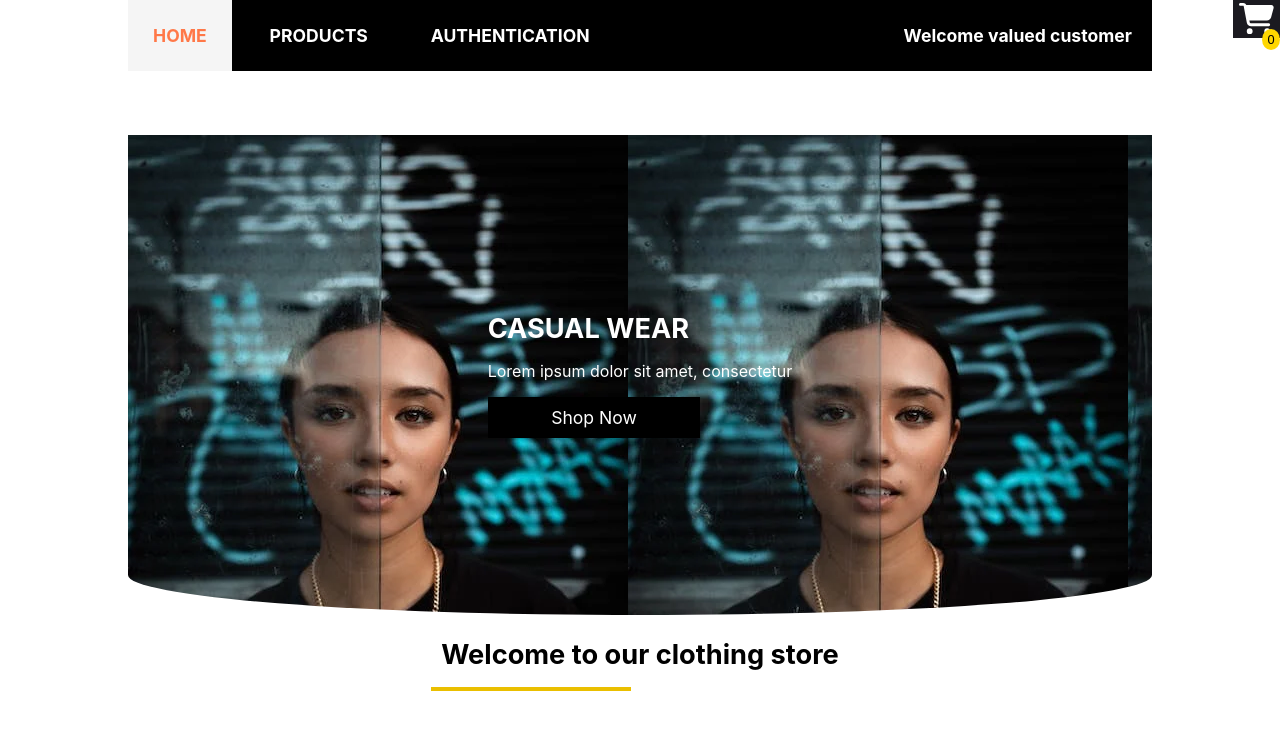
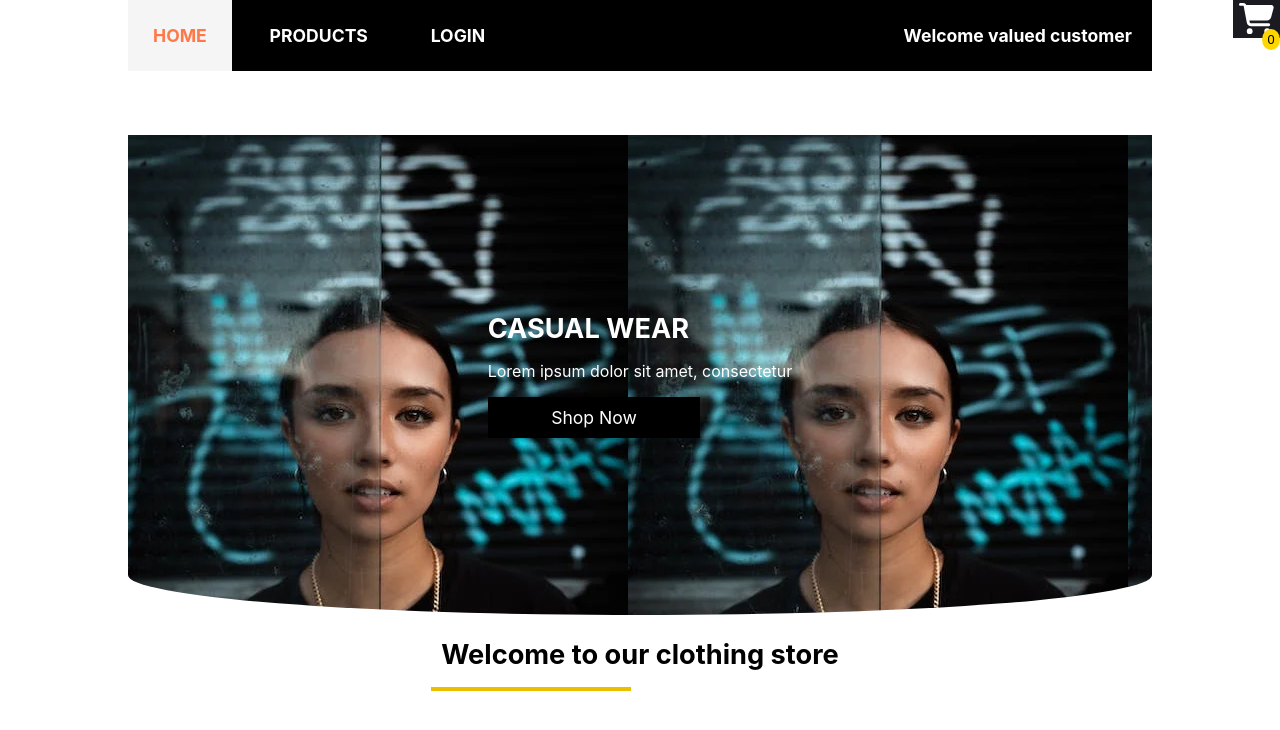
Before and after one commit to martin-lyubenov/react-online-shop, a React (Create React App) app: page / in a window 1280 px wide. Shown: the top 730 px of the page. Built offline with nearby package versions, Linux system fonts and the light colour scheme.

Commit message:
R router nav finally works on gh-pages, huzza!

```diff
--- a/package.json
+++ b/package.json
@@ -1,7 +1,7 @@
 {
   "name": "my-app",
+  "homepage": "react-online-shop",
   "version": "0.1.0",
-  "private": true,
   "dependencies": {
     "@fortawesome/fontawesome-svg-core": "^6.4.0",
     "@fortawesome/free-regular-svg-icons": "^6.4.0",
--- a/src/components/MainNav.js
+++ b/src/components/MainNav.js
@@ -55,7 +55,7 @@ function MainNav(params) {
             <li>
               <NavLink
                 onClick={closeMobileMenu}
-                to="/react-online-shop/products"
+                to="/products"
                 className={({ isActive }) =>
                   isActive
                     ? `${classes.active} ${classes["nav-link"]}`
@@ -115,7 +115,7 @@ function MainNav(params) {
                       : classes["nav-link"]
                   }
                 >
-                  Authentication
+                  Login
                 </NavLink>
               </li>
             )}
```
Also changed, not shown: src/App.js (+6 -3 lines).
